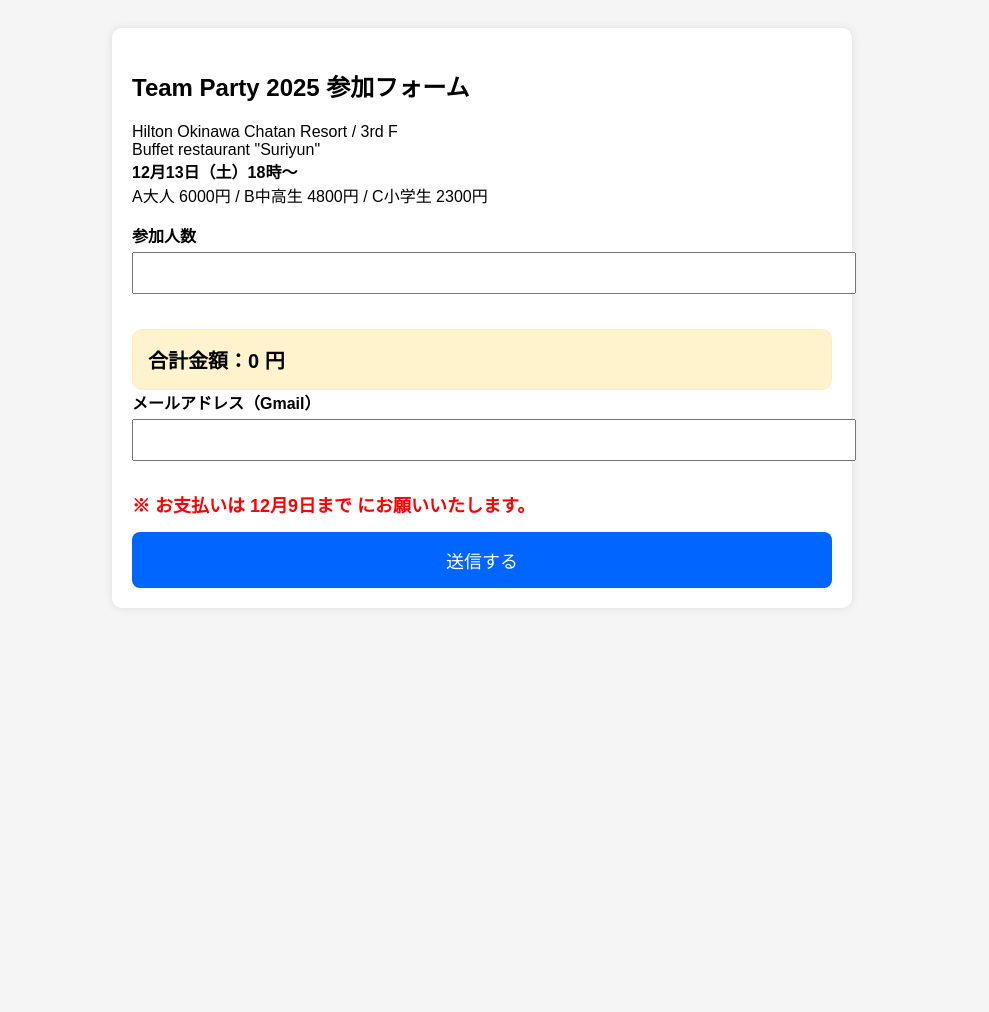
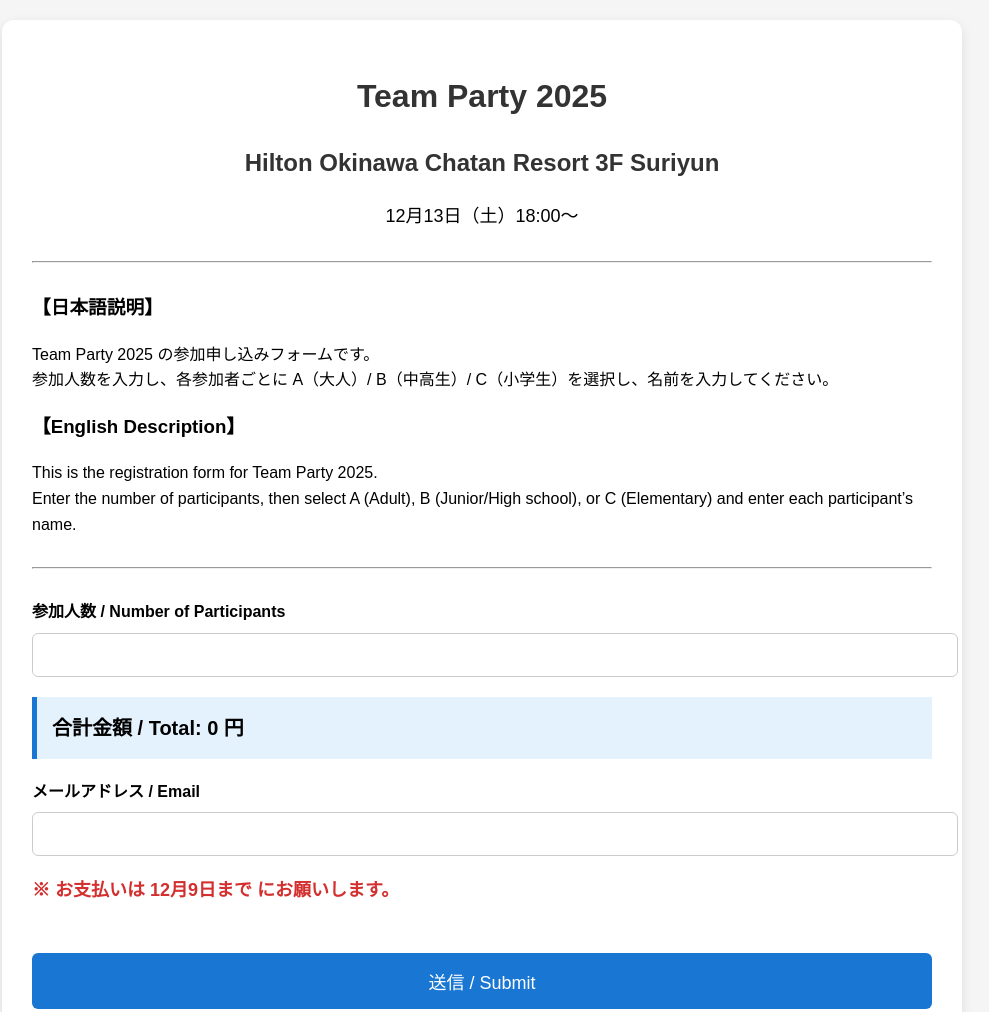
Before and after one commit to IMPACTOBJJ/team-party, a plain HTML site: page index.html in a window 1280 px wide. Shown: the top 1012 px of the page, without its empty margins (158-1147 px from the left). Before the commit the page ends 800 px from the top, so only its background shows below. Drawn offline with Linux system fonts and the light colour scheme.

Commit message:
Add files via upload

```diff
--- a/index.html
+++ b/index.html
@@ -1,100 +1,137 @@
 <!DOCTYPE html>
 <html lang="ja">
 <head>
-<meta charset="UTF-8">
+  <meta charset="UTF-8" />
+  <meta name="viewport" content="width=device-width, initial-scale=1.0" />
   <title>Team Party 2025 参加フォーム</title>
   <style>
     body {
-    font-family: Arial, sans-serif;
+      font-family: 'Noto Sans JP', sans-serif;
+      background: #f5f5f5;
+      margin: 0;
       padding: 20px;
-    background: #f5f5f5;
     }
     .container {
-    background: white;
-    padding: 20px;
-    border-radius: 10px;
-    max-width: 700px;
+      background: #fff;
+      padding: 30px;
+      max-width: 900px;
       margin: auto;
-    box-shadow: 0 0 10px rgba(0,0,0,0.1);
+      border-radius: 12px;
+      box-shadow: 0 4px 12px rgba(0, 0, 0, 0.1);
+      line-height: 1.6;
     }
-input, select {
-    padding: 10px;
-    margin-top: 5px;
-    margin-bottom: 15px;
-    width: 100%;
-    font-size: 16px;
+    h1, h2 {
+      text-align: center;
+      color: #333;
     }
     label {
       font-weight: bold;
+      margin-top: 20px;
+      display: block;
     }
-.person-box {
-    border: 1px solid #ddd;
+    input, select {
+      width: 100%;
+      padding: 12px;
+      margin-top: 8px;
+      border: 1px solid #ccc;
+      border-radius: 6px;
+      font-size: 16px;
+    }
+    .participant-box {
+      border: 1px solid #ccc;
       padding: 15px;
-    margin-bottom: 15px;
-    border-radius: 8px;
+      border-radius: 10px;
+      margin-top: 15px;
       background: #fafafa;
     }
+    button {
+      margin-top: 30px;
+      padding: 15px;
+      background: #1976d2;
+      color: #fff;
+      font-size: 18px;
+      border: none;
+      border-radius: 6px;
+      cursor: pointer;
+      width: 100%;
+    }
+    button:hover {
+      background: #145ca1;
+    }
     .total-box {
+      margin-top: 20px;
+      padding: 15px;
+      background: #e3f2fd;
+      border-left: 5px solid #1976d2;
       font-size: 20px;
       font-weight: bold;
-    padding: 15px;
-    background: #fff3cd;
-    border: 1px solid #ffeeba;
-    border-radius: 10px;
+    }
+    .note {
       margin-top: 20px;
+      font-size: 18px;
+      color: #d32f2f;
+      font-weight: bold;
     }
-.notice {
-    font-size: 18px;
-    font-weight: bold;
-    color: red;
-    margin: 15px 0;
-}
-button {
-    padding: 15px;
-    background: #0066ff;
-    color: white;
-    font-size: 18px;
-    border: none;
-    border-radius: 8px;
-    width: 100%;
-    cursor: pointer;
+    hr {
+      margin: 30px 0;
     }
   </style>
 </head>
 <body>
 
 <div class="container">
-<h2>Team Party 2025 参加フォーム</h2>
-<p>
-Hilton Okinawa Chatan Resort / 3rd F<br>
-Buffet restaurant "Suriyun"<br>
-<strong>12月13日（土）18時〜</strong><br>
-A大人 6000円 / B中高生 4800円 / C小学生 2300円
+
+  <h1>Team Party 2025</h1>
+  <h2>Hilton Okinawa Chatan Resort 3F Suriyun</h2>
+  <p style="text-align:center; font-size:18px;">
+    12月13日（土）18:00〜
   </p>
 
-<form action="https://formsubmit.co/impacto@bjjokinawa.com" method="POST">
+  <hr>
 
-<label>参加人数</label>
-<input type="number" id="count" min="1" max="20" required>
+  <!-- 日本語・英語説明ブロック -->
+  <div>
+    <h3>【日本語説明】</h3>
+    <p>
+      Team Party 2025 の参加申し込みフォームです。<br>
+      参加人数を入力し、各参加者ごとに A（大人）/ B（中高生）/ C（小学生）を選択し、名前を入力してください。
+    </p>
 
-<div id="people"></div>
-
-<div class="total-box">
-合計金額：<span id="total">0</span> 円
+    <h3>【English Description】</h3>
+    <p>
+      This is the registration form for Team Party 2025.<br>
+      Enter the number of participants, then select A (Adult), B (Junior/High school), or C (Elementary) and enter each participant’s name.
+    </p>
   </div>
 
-<label>メールアドレス（Gmail）</label>
-<input type="email" name="email" required>
+  <hr>
 
-<p class="notice">※ お支払いは 12月9日まで にお願いいたします。</p>
+  <!-- 🌟 フォーム 開始 -->
+  <form id="partyForm" action="https://formsubmit.co/impacto@bjjokinawa.com" method="POST">
 
-<!-- メールのタイトル（件名） -->
-<input type="hidden" name="_subject" value="Team Party 2025 参加申し込み">
-
-<!-- スパム防止 -->
+    <!-- 必須設定（FormSubmit） -->
+    <input type="hidden" name="_next" value="https://thankyou-page.com">
     <input type="hidden" name="_captcha" value="false">
 
-<button type="submit">送信する</button>
+    <!-- 参加人数入力 -->
+    <label>参加人数 / Number of Participants</label>
+    <input type="number" id="count" min="1" required>
+
+    <div id="participants"></div>
+
+    <!-- 合計金額表示 -->
+    <div class="total-box">
+      合計金額 / Total: <span id="total">0</span> 円
+    </div>
+
+    <!-- メールアドレス -->
+    <label>メールアドレス / Email</label>
+    <input type="email" name="Email" required>
+
+    <!-- 支払い期限 -->
+    <p class="note">※ お支払いは <strong>12月9日まで</strong> にお願いします。</p>
+
+    <button type="submit">送信 / Submit</button>
   </form>
 </div>
 
@@ -103,40 +140,44 @@
 const priceB = 4800;
 const priceC = 2300;
 
-document.getElementById("count").addEventListener("change", function () {
-    const peopleDiv = document.getElementById("people");
-    peopleDiv.innerHTML = "";
+document.getElementById("count").addEventListener("input", function () {
   const count = Number(this.value);
+  const container = document.getElementById("participants");
+  container.innerHTML = "";
 
   for (let i = 1; i <= count; i++) {
-        const box = document.createElement("div");
-        box.className = "person-box";
-        box.innerHTML = `
-            <label>${i}人目 区分</label>
-            <select name="person${i}_type" onchange="calcTotal()">
-                <option value="A">A 大人（6000円）</option>
-                <option value="B">B 中高生（4800円）</option>
-                <option value="C">C 小学生（2300円）</option>
+    const div = document.createElement("div");
+    div.className = "participant-box";
+
+    div.innerHTML = `
+      <label>参加者 ${i} / Participant ${i}</label>
+      <label>名前 / Name</label>
+      <input type="text" name="Name_${i}" required>
+
+      <label>区分 / Category</label>
+      <select name="Category_${i}" class="category" required>
+        <option value="">選択 / Select</option>
+        <option value="A 大人 6000円">A（大人）</option>
+        <option value="B 中高生 4800円">B（中高生）</option>
+        <option value="C 小学生 2300円">C（小学生）</option>
       </select>
+    `;
 
-            <label>名前</label>
-            <input type="text" name="person${i}_name" required>
-        `;
-        peopleDiv.appendChild(box);
+    container.appendChild(div);
   }
-    calcTotal();
+
+  updateTotal();
 });
 
-function calcTotal() {
+document.addEventListener("input", updateTotal);
+
+function updateTotal() {
   let total = 0;
-    const selects = document.querySelectorAll("select");
-
-    selects.forEach(sel => {
-        if (sel.value === "A") total += priceA;
-        if (sel.value === "B") total += priceB;
-        if (sel.value === "C") total += priceC;
+  document.querySelectorAll(".category").forEach(select => {
+    if (select.value.includes("大人")) total += priceA;
+    if (select.value.includes("中高生")) total += priceB;
+    if (select.value.includes("小学生")) total += priceC;
   });
-
   document.getElementById("total").textContent = total;
 }
 </script>
```
Lines whose indentation alone changed are shown as unchanged.
